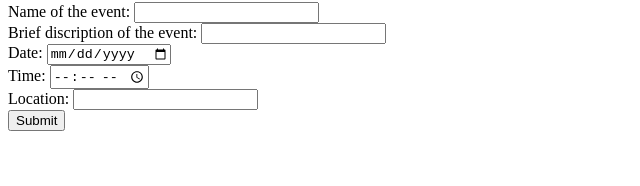
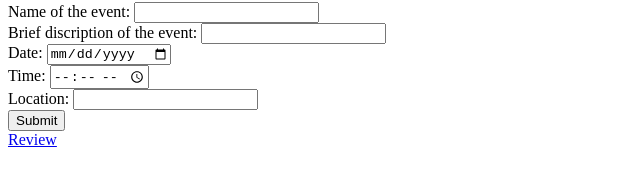
Before and after one commit to dbedggood/HackathonWebApp, a website: page index.html in a window 1280 px wide. Shown: the part 78-264 px from the top of the page, 0-640 px from the left. Drawn offline with Linux system fonts and the light colour scheme.

Commit message:
link two web pages together

```diff
--- a/index.html
+++ b/index.html
@@ -23,5 +23,6 @@ Location: <input type="text" name="location">
 <br>
 <input type="submit">
 </form>
+<a href="organizer review.html">Review</a>
 </body>
 </html>
```
